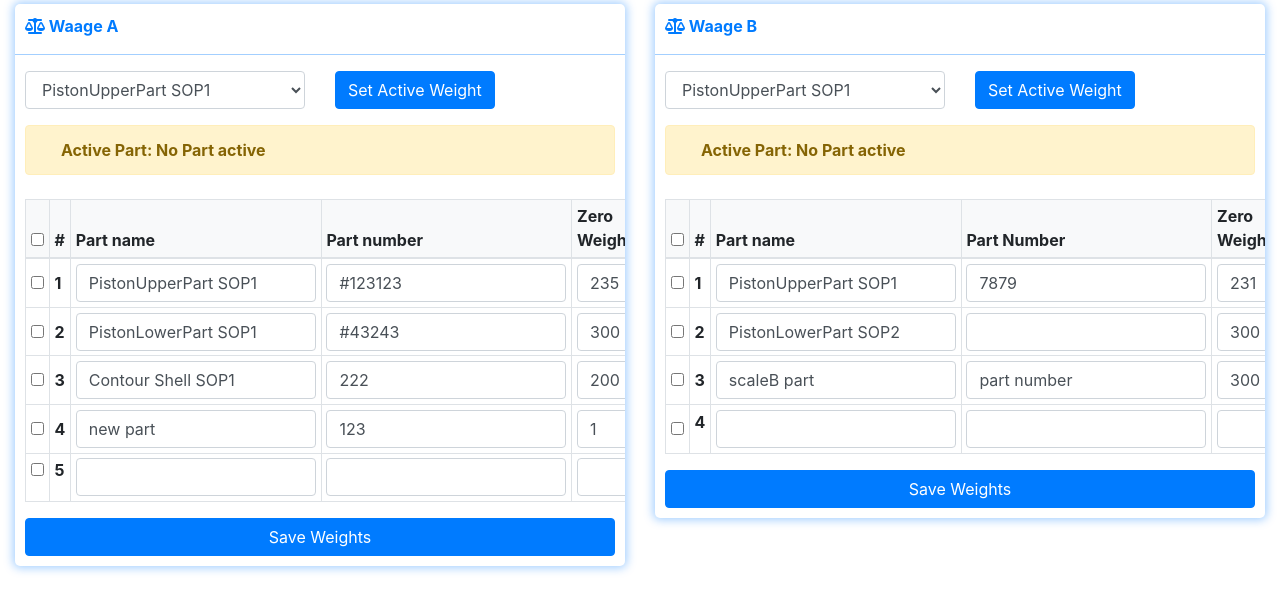
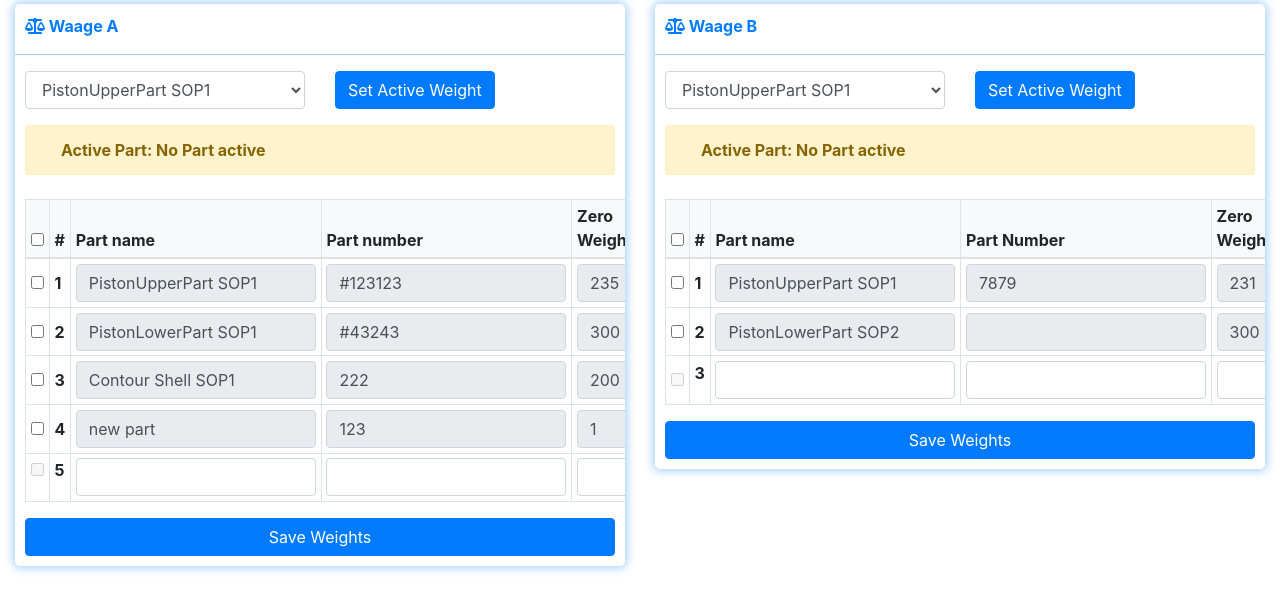
Before and after one commit to arborin/part_information_tracking_system, a Flask app: page / in a window 1280 px wide. Shown: the part 188-800 px from the top of the page. Run offline with Flask 2, Linux system fonts and the light colour scheme; some libraries are stand-ins or nearby versions.

Commit message:
[ADD] checkboxes functional

```diff
--- a/PartInformationTrackingSystem_v1/settings/weights.json
+++ b/PartInformationTrackingSystem_v1/settings/weights.json
@@ -1 +1 @@
-[{"hl": "245", "ll": "239", "part_name": "PistonUpperPart SOP1", "part_number": "#123123", "scale": "ScaleA", "weight": "235"}, {"hl": "336", "ll": "280", "part_name": "PistonLowerPart SOP1", "part_number": "#43243", "scale": "ScaleA", "weight": "300"}, {"hl": "212", "ll": "207", "part_name": "Contour Shell SOP1", "part_number": "222", "scale": "ScaleA", "weight": "200"}, {"hl": "3", "ll": "2", "part_name": "new part", "part_number": "123", "scale": "ScaleA", "weight": "1"}, {"hl": "245", "ll": "227", "part_name": "PistonUpperPart SOP1", "part_number": "7879", "scale": "ScaleB", "weight": "231"}, {"hl": "336", "ll": "280", "part_name": "PistonLowerPart SOP2", "part_number": "", "scale": "ScaleB", "weight": "300"}, {"hl": "123", "ll": "12", "part_name": "scaleB part", "part_number": "part number", "scale": "ScaleB", "weight": "300"}]
+[{"hl": "245", "ll": "239", "part_name": "PistonUpperPart SOP1", "part_number": "#123123", "scale": "ScaleA", "weight": "235"}, {"hl": "336", "ll": "280", "part_name": "PistonLowerPart SOP1", "part_number": "#43243", "scale": "ScaleA", "weight": "300"}, {"hl": "212", "ll": "207", "part_name": "Contour Shell SOP1", "part_number": "222", "scale": "ScaleA", "weight": "200"}, {"hl": "3", "ll": "2", "part_name": "new part", "part_number": "123", "scale": "ScaleA", "weight": "1"}, {"hl": "245", "ll": "227", "part_name": "PistonUpperPart SOP1", "part_number": "7879", "scale": "ScaleB", "weight": "231"}, {"hl": "336", "ll": "280", "part_name": "PistonLowerPart SOP2", "part_number": "", "scale": "ScaleB", "weight": "300"}]
--- a/PartInformationTrackingSystem_v1/static/js/default.js
+++ b/PartInformationTrackingSystem_v1/static/js/default.js
@@ -150,3 +150,34 @@
         }
     });
 });
+
+
+$(".enable-tbl-inputs").change(function(){
+
+    let id = this.id.split('-');
+    let scale = id[0];
+    let row_id = id[1];
+
+    if(this.checked) {
+        $("." + scale + "-input-"+row_id).prop("disabled", false);
+
+    }else{
+        $("." + scale + "-input-"+row_id).prop("disabled", true);
+
+    }
+});
+
+
+$(".enable-all-inputs").change(function(){
+    let id = this.id.split('-')[1]; // id - ScaleA or ScaleB
+
+
+    if(this.checked) {
+        $("[class*='" + id + "-input-']").prop("disabled", false);
+
+        $(".checkbox-"+id).prop("checked", true);
+    }else{
+        $("[class*='" + id + "-input-']").prop("disabled", true);
+        $(".checkbox-"+id).prop("checked", false);
+    }
+});
--- a/PartInformationTrackingSystem_v1/templates/base.html
+++ b/PartInformationTrackingSystem_v1/templates/base.html
@@ -32,7 +32,9 @@
                         <div class="col-md-6">
                             <select id="selectActiveWeightScaleA" class="form-control">
                                 {% for weight in weights %}
-                                <option value="{{weight.part_name}}">{{weight.part_name}}</option>
+                                    {% if weight.scale == 'ScaleA'%}
+                                        <option value="{{weight.part_name}}">{{weight.part_name}}</option>
+                                    {% endif%}
                                 {% endfor %}
                             </select>
                         </div>
@@ -49,7 +51,7 @@
                     <table class="table table-bordered table-sm mt-4">
                         <thead >
                         <tr>
-                            <th style="background-color:#f8f9fa"><input class="" type="checkbox" value="" id="toggle_row"></th>
+                            <th style="background-color:#f8f9fa"><input class="enable-all-inputs" type="checkbox" autocomplete="off" value="" id="enable-ScaleA-inputs"></th>
                             <th style="background-color:#f8f9fa">#</th>
                             <th style="background-color:#f8f9fa">Part name</th>
                             <th style="background-color:#f8f9fa">Part number</th>
@@ -64,13 +66,13 @@
                             {% for weight in weights %}
                                 {% if weight.scale == 'ScaleA' %}
                                     <tr class="WeightRowScaleA" id="{{'ScaleA_'+weight.part_name|replace(' ','_')}}">
-                                        <td class="align-middle"><input class="" type="checkbox" value="" id="toggle_row"></td>
+                                        <td class="align-middle"><input class="enable-tbl-inputs checkbox-ScaleA" autocomplete="off" type="checkbox" value="0" id="ScaleA-{{ count.value }}"></td>
                                         <td class="align-middle"><strong>{{ count.value }}</strong></td>
-                                        <td><input class="form-control" type="text" style="width: 240px" value="{{ weight.part_name }}"></td>
-                                        <td><input class="form-control" type="text" style="width: 240px" value="{{ weight.part_number }}"></td>
-                                        <td><input class="form-control" type="text" style="width: 60px" step="0.01" value="{{ weight.weight }}" ></td>
-                                        <td><input class="form-control" type="text" style="width: 60px" step="0.01" value="{{ weight.ll }}" ></td>
-                                        <td><input class="form-control" type="text" style="width: 60px" step="0.01" value="{{ weight.hl }}" ></td>
+                                        <td><input class="form-control ScaleA-input-{{ count.value }}" type="text" disabled style="width: 240px" value="{{ weight.part_name }}"></td>
+                                        <td><input class="form-control ScaleA-input-{{ count.value }}" type="text" disabled style="width: 240px" value="{{ weight.part_number }}"></td>
+                                        <td><input class="form-control ScaleA-input-{{ count.value }}" type="text" disabled style="width: 60px" step="0.01" value="{{ weight.weight }}" ></td>
+                                        <td><input class="form-control ScaleA-input-{{ count.value }}" type="text" disabled style="width: 60px" step="0.01" value="{{ weight.ll }}" ></td>
+                                        <td><input class="form-control ScaleA-input-{{ count.value }}" type="text" disabled style="width: 60px" step="0.01" value="{{ weight.hl }}" ></td>
                                     </tr>
 
                                     {% set count.value = count.value + 1 %}
@@ -78,7 +80,7 @@
                             {% endfor %}
 
                             <tr class="WeightRowScaleA" id="">
-                                <td><input class="" type="checkbox" value="" id="toggle_row"></td>
+                                <td><input class="" type="checkbox" disabled autocomplete="off" value="" id="toggle_row"></td>
                                 <td><strong>{{ count.value  }}</strong></td>
                                 <td><input class="form-control" type="text" style="width: 240px" placeholder=""></td>
                                 <td><input class="form-control" type="text" style="width: 240px" placeholder=""></td>
@@ -109,7 +111,9 @@
                         <div class="col-md-6">
                             <select id="selectActiveWeightScaleB" class="form-control">
                                 {% for weight in weights %}
-                                <option value="{{weight.part_name}}">{{weight.part_name}}</option>
+                                    {% if weight.scale == 'ScaleA'%}
+                                        <option value="{{weight.part_name}}">{{weight.part_name}}</option>
+                                    {% endif %}
                                 {% endfor %}
                             </select>
                         </div>
@@ -125,7 +129,7 @@
                     <table class="table table-bordered table-sm mt-4">
                         <thead >
                             <tr>
-                                <th style="background-color:#f8f9fa"><input class="" type="checkbox" value="" id="toggle_row"></th>
+                                <th style="background-color:#f8f9fa"><input class="enable-all-inputs" autocomplete="off" type="checkbox" value="" id="enable-ScaleB-inputs"></th>
                                 <th style="background-color:#f8f9fa">#</th>
                                 <th style="background-color:#f8f9fa">Part name</th>
                                 <th style="background-color:#f8f9fa">Part Number</th>
@@ -141,20 +145,20 @@
 
                                 {% if weight.scale == 'ScaleB' %}
                                     <tr class="WeightRowScaleB" id="{{'ScaleB_'+weight.part_name|replace(' ','_')}}">
-                                        <td class="align-middle"><input class="" type="checkbox" value="" id="toggle_row"></td>
+                                        <td class="align-middle"><input class="enable-tbl-inputs checkbox-ScaleB" autocomplete="off" type="checkbox" value="" id="ScaleB-{{ count.value }}"></td>
                                         <td class="align-middle"><strong>{{ count.value }}</strong></td>
-                                        <td><input class="form-control" type="text" style="width: 240px" value="{{ weight.part_name }}"></td>
-                                        <td><input class="form-control" type="text" style="width: 240px" value="{{ weight.part_number }}"></td>
-                                        <td><input class="form-control" type="text" style="width: 60px" step="0.01" value="{{ weight.weight }}" ></td>
-                                        <td><input class="form-control" type="text" style="width: 60px" step="0.01" value="{{ weight.ll }}" ></td>
-                                        <td><input class="form-control" type="text" style="width: 60px" step="0.01" value="{{ weight.hl }}" ></td>
+                                        <td><input class="form-control ScaleB-input-{{ count.value }}" disabled type="text" style="width: 240px" value="{{ weight.part_name }}"></td>
+                                        <td><input class="form-control ScaleB-input-{{ count.value }}" disabled type="text" style="width: 240px" value="{{ weight.part_number }}"></td>
+                                        <td><input class="form-control ScaleB-input-{{ count.value }}" disabled type="text" style="width: 60px" step="0.01" value="{{ weight.weight }}" ></td>
+                                        <td><input class="form-control ScaleB-input-{{ count.value }}" disabled type="text" style="width: 60px" step="0.01" value="{{ weight.ll }}" ></td>
+                                        <td><input class="form-control ScaleB-input-{{ count.value }}" disabled type="text" style="width: 60px" step="0.01" value="{{ weight.hl }}" ></td>
                                     </tr>
 
                                     {% set count.value = count.value + 1 %}
                                 {% endif %}
                             {% endfor %}
                             <tr class="WeightRowScaleB" id="">
-                                <td class="align-middle"><input class="" type="checkbox" value="" id="toggle_row"></td>
+                                <td class="align-middle"><input class="" autocomplete="off" type="checkbox" disabled value="" id="toggle_row"></td>
                                 <td><strong>{{ count.value }}</strong></td>
                                 <td><input class="form-control" type="text" style="width: 240px" placeholder=""></td>
                                 <td><input class="form-control" type="text" style="width: 240px" placeholder=""></td>
```
